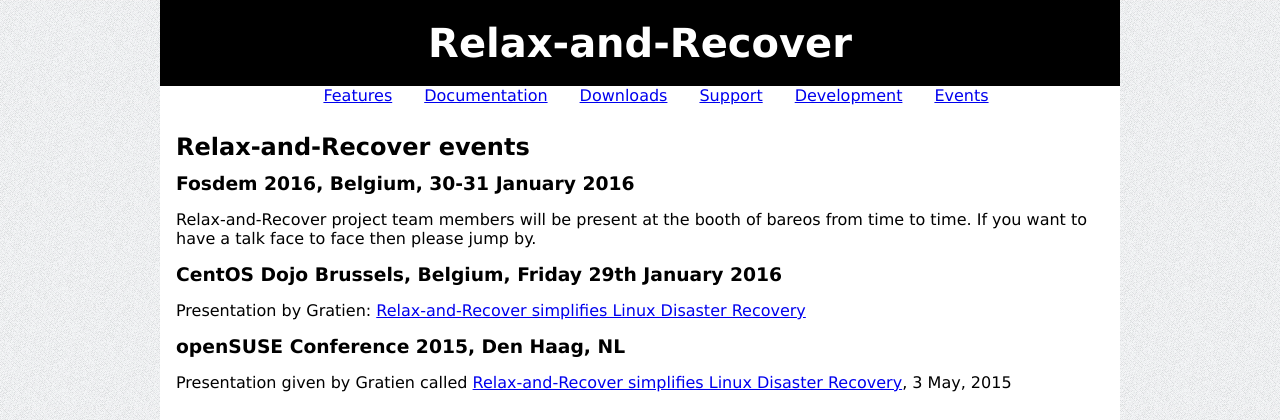
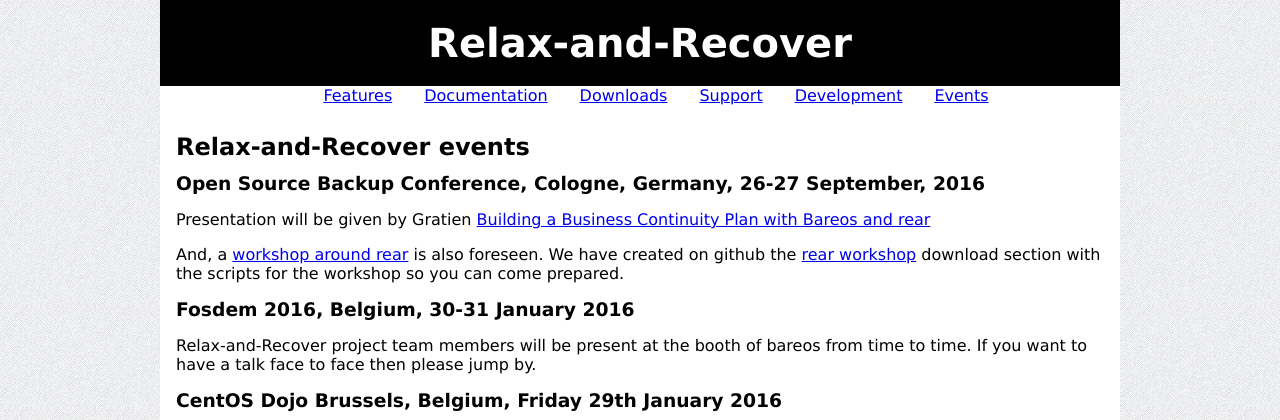
Before and after one commit to rear/rear.github.com, a Jekyll site: the page built from events/index.md, in a window 1280 px wide and 900 px high, cut to the strip 0-420 px from the top of the window. Built offline with Jekyll 4.4.1, drawn with Linux system fonts in a browser that asks for light colours; comment, search, counter and statistics services are not loaded.

Commit message:
Updated the FAQ and announced the OSBconf 2016 event.

```diff
--- a/events/index.md
+++ b/events/index.md
@@ -4,6 +4,11 @@
 ---
 
 ## Relax-and-Recover events
+
+### Open Source Backup Conference, Cologne, Germany, 26-27 September, 2016
+Presentation will be given by Gratien [Building a Business Continuity Plan with Bareos and rear](http://osbconf.org/sessions/building-a-business-continuity-plan-with-bareos-and-rear/)
+
+And, a [workshop around rear](http://osbconf.org/workshops/) is also foreseen. We have created on github the [rear workshop](https://github.com/rear/rear-workshop-osbconf-2016) download section with the scripts for the workshop so you can come prepared.
 
 ### Fosdem 2016, Belgium, 30-31 January 2016
 Relax-and-Recover project team members will be present at the booth of bareos from time to time. If you want to have a talk face to face then please jump by.
```
Also changed, not shown: documentation/faq.md (+1 -1 lines).
